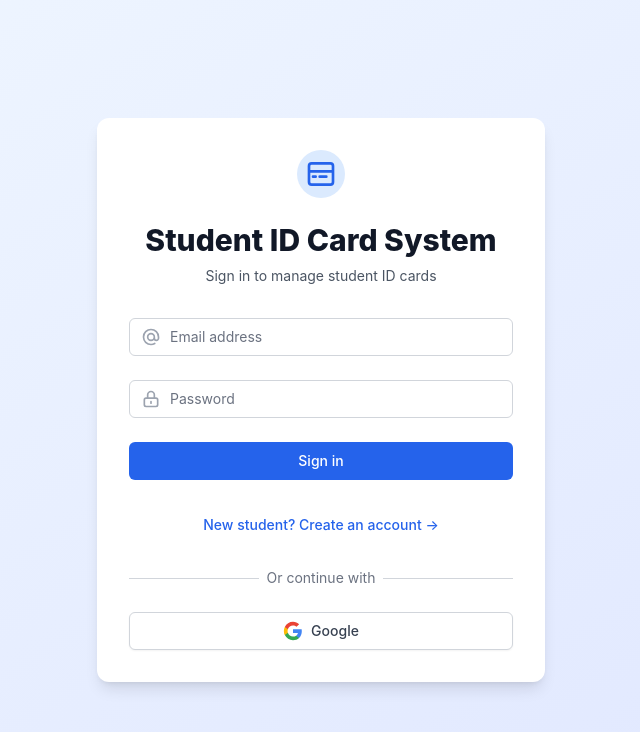
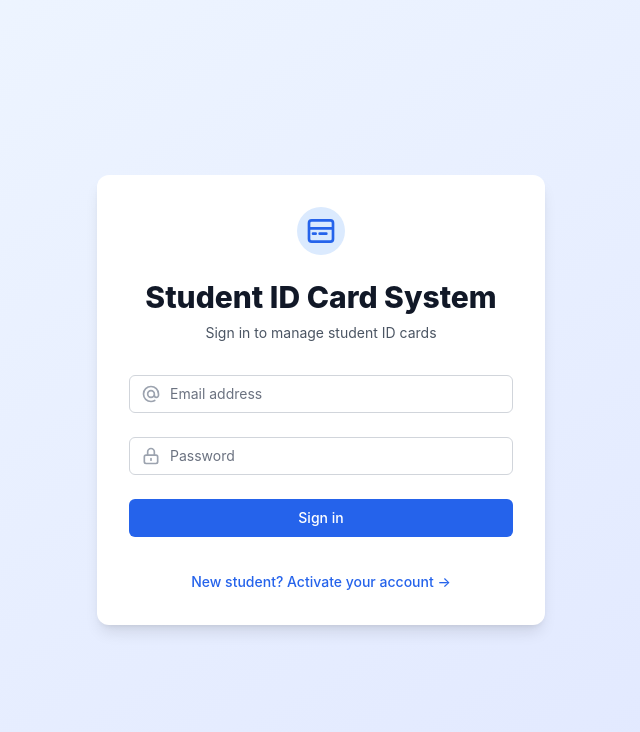
Before and after one commit to Nenboy/vSIS, a React (Vite) app: page / in a window 1280 px wide. Shown: the top 732 px of the page, without its empty margins (319-959 px from the left). Built offline with nearby package versions, Linux system fonts and the light colour scheme; no server answers.

Commit message:
Remove Google OAuth, keep email/password auth only

```diff
--- a/src/components/Login.tsx
+++ b/src/components/Login.tsx
@@ -2,13 +2,13 @@
 import { useAuth } from '../context/AuthContext';
 
 const Login = () => {
-  const { signIn, signUp, signInWithGoogle } = useAuth();
+  const { signIn, signUp } = useAuth();
   const [email, setEmail] = useState('');
   const [password, setPassword] = useState('');
   const [error, setError] = useState('');
   const [success, setSuccess] = useState('');
   const [loading, setLoading] = useState(false);
-  const [isSignUp, setIsSignUp] = useState(false); // ✅ Toggle state
+  const [isSignUp, setIsSignUp] = useState(false);
 
   const handleSubmit = async (e: React.FormEvent) => {
     e.preventDefault();
@@ -18,30 +18,15 @@
 
     try {
       if (isSignUp) {
-        // ✅ Sign Up flow
         await signUp(email, password);
         setSuccess('✅ Account created! You can now sign in.');
-        setIsSignUp(false); // Switch back to Sign In
-        setPassword(''); // Clear password for security
+        setIsSignUp(false);
+        setPassword('');
       } else {
-        // ✅ Sign In flow
         await signIn(email, password);
       }
     } catch (err: any) {
       setError(err.message || 'Failed to authenticate');
-    } finally {
-      setLoading(false);
-    }
-  };
-
-  const handleGoogleSignIn = async () => {
-    setError('');
-    setSuccess('');
-    setLoading(true);
-    try {
-      await signInWithGoogle();
-    } catch (err: any) {
-      setError(err.message || 'Failed to sign in with Google');
     } finally {
       setLoading(false);
     }
@@ -201,52 +186,9 @@
           >
             {isSignUp
               ? '← Already have an account? Sign in'
-              : "New student? Create an account →"}
+              : 'New student? Activate your account →'}
           </button>
         </div>
-
-        {!isSignUp && (
-          <>
-            <div className="mt-6">
-              <div className="relative">
-                <div className="absolute inset-0 flex items-center">
-                  <div className="w-full border-t border-gray-300"></div>
-                </div>
-                <div className="relative flex justify-center text-sm">
-                  <span className="px-2 bg-white text-gray-500">Or continue with</span>
-                </div>
-              </div>
-
-              <div className="mt-6">
-                <button
-                  onClick={handleGoogleSignIn}
-                  disabled={loading}
-                  className="w-full flex items-center justify-center px-4 py-2 border border-gray-300 shadow-sm text-sm font-medium rounded-md text-gray-700 bg-white hover:bg-gray-50 focus:outline-none focus:ring-2 focus:ring-offset-2 focus:ring-blue-500 disabled:opacity-50"
-                >
-                  <svg className="h-5 w-5 mr-2" viewBox="0 0 24 24">
-                    <path
-                      d="M22.56 12.25c0-.78-.07-1.53-.2-2.25H12v4.26h5.92c-.26 1.37-1.04 2.53-2.21 3.31v2.77h3.57c2.08-1.92 3.28-4.74 3.28-8.09z"
-                      fill="#4285F4"
-                    />
-                    <path
-                      d="M12 23c2.97 0 5.46-.98 7.28-2.66l-3.57-2.77c-.98.66-2.23 1.06-3.71 1.06-2.86 0-5.29-1.93-6.16-4.53H2.18v2.84C3.99 20.53 7.7 23 12 23z"
-                      fill="#34A853"
-                    />
-                    <path
-                      d="M5.84 14.09c-.22-.66-.35-1.36-.35-2.09s.13-1.43.35-2.09V7.07H2.18C1.43 8.55 1 10.22 1 12s.43 3.45 1.18 4.93l2.85-2.22.81-.62z"
-                      fill="#FBBC05"
-                    />
-                    <path
-                      d="M12 5.38c1.62 0 3.06.56 4.21 1.64l3.15-3.15C17.45 2.09 14.97 1 12 1 7.7 1 3.99 3.47 2.18 7.07l3.66 2.84c.87-2.6 3.3-4.53 6.16-4.53z"
-                      fill="#EA4335"
-                    />
-                  </svg>
-                  Google
-                </button>
-              </div>
-            </div>
-          </>
-        )}
       </div>
     </div>
   );
--- a/src/context/AuthContext.tsx
+++ b/src/context/AuthContext.tsx
@@ -9,7 +9,6 @@
   role: string | null;
   signIn: (email: string, password: string) => Promise<void>;
   signUp: (email: string, password: string) => Promise<void>;
-  signInWithGoogle: () => Promise<void>;
   signOut: () => Promise<void>;
   refreshUser: () => Promise<void>;
   loading: boolean;
@@ -24,7 +23,6 @@
   const [loading, setLoading] = useState(true);
   const [hasLoggedLogin, setHasLoggedLogin] = useState(false);
 
-  // ✅ fetchRole now handles turning off the loading state
   const fetchRole = async (userId: string) => {
     try {
       const { data, error } = await supabase
@@ -92,9 +90,8 @@
     if (error) throw error;
   };
 
-  // ✅ UPDATED: Verify the email exists in the students table before allowing sign up
+  // Verify the email exists in students table before allowing sign up
   const signUp = async (email: string, password: string) => {
-    // STEP 1: Check if this email exists in the students table
     const { data: studentRecord, error: checkError } = await supabase
       .from('students')
       .select('id, email')
@@ -107,7 +104,6 @@
       );
     }
 
-    // STEP 2: Email is verified, create the Auth account
     const { error: authError } = await supabase.auth.signUp({
       email,
       password,
@@ -117,16 +113,6 @@
     });
 
     if (authError) throw authError;
-  };
-
-  const signInWithGoogle = async () => {
-    const { error } = await supabase.auth.signInWithOAuth({
-      provider: 'google',
-      options: {
-        redirectTo: window.location.origin,
-      },
-    });
-    if (error) throw error;
   };
 
   const signOut = async () => {
@@ -163,7 +149,6 @@
         role,
         signIn,
         signUp,
-        signInWithGoogle,
         signOut,
         refreshUser,
         loading,
```
